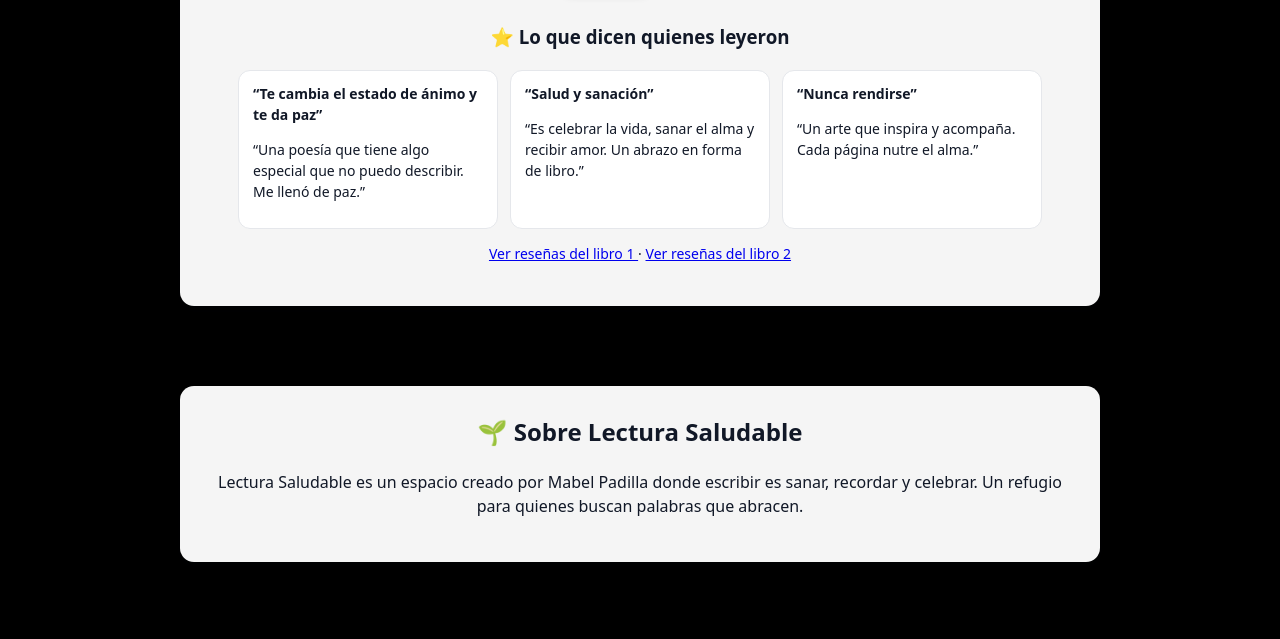
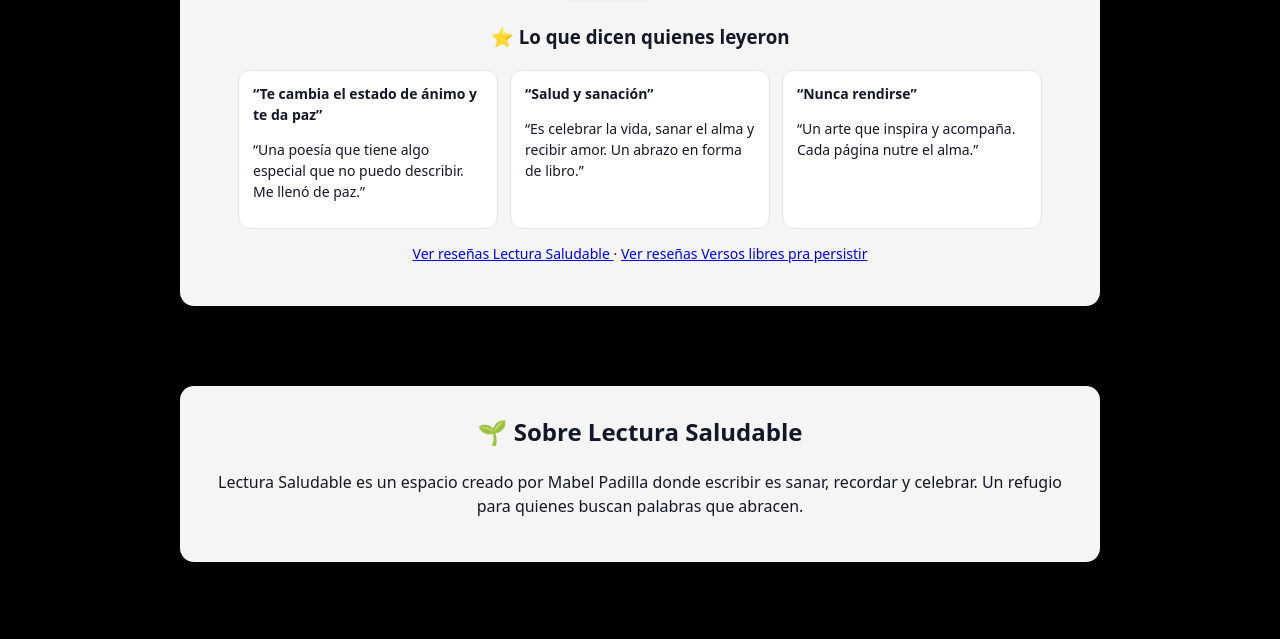
Before and after one commit to Juan-457/lecturasaludable, a plain HTML site: page index.html in a window 1280 px wide. Shown: the part 2022-2661 px from the top of the page. Drawn offline with Linux system fonts and the light colour scheme.

Commit message:
Update index.html

```diff
--- a/index.html
+++ b/index.html
@@ -642,11 +642,11 @@
 
       <p style="margin-top:14px; text-align:center; font-size:14px;">
         <a href="https://www.amazon.com/product-reviews/B0BG11RY5N/ref=cm_cr_dp_d_show_all_btm?ie=UTF8&reviewerType=all_reviews" target="_blank">
-          Ver reseñas del libro 1
+          Ver reseñas Lectura Saludable
         </a>
         ·
         <a href="https://www.amazon.com/Versos-libres-para-PERSISTIR-comunicARTE-ebook/dp/B0FR3XKSXS?ref_=ast_author_dp&th=1&psc=1#customerReviews" target="_blank">
-          Ver reseñas del libro 2
+          Ver reseñas Versos libres pra persistir
         </a>
       </p>
     </div>
```
